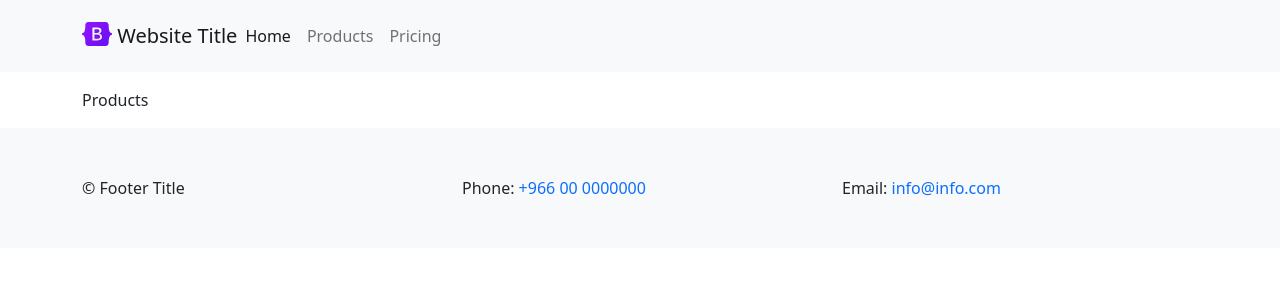
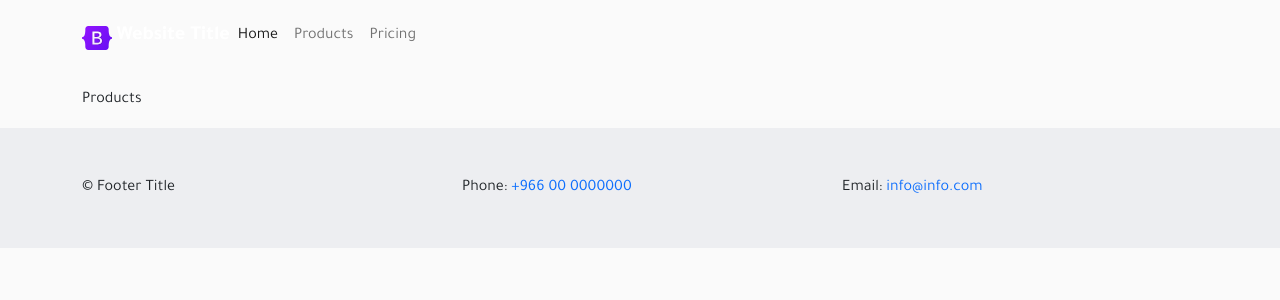
Before and after one commit to asim3/django-template, a Django app: template setup/apps/templates/products/home.html in a window 1280 px wide. Shown: the top 300 px of the page. Run offline with Django 3.2, Linux system fonts and the light colour scheme; the template is opened without the code that fills it, so the values that code supplies are empty.

Commit message:
update home templates

```diff
--- a/setup/apps/templates/base/base.html
+++ b/setup/apps/templates/base/base.html
@@ -13,7 +13,7 @@
   <body style="direction: ltr!important;text-align: left!important;">
 {% endif %}
 
-    <nav class="navbar navbar-expand-lg navbar-light bg-light">
+    <nav class="navbar navbar-expand-lg navbar-light bg-main-5">
 
         {% include "base/header.html" %}
 
@@ -50,7 +50,7 @@
 
 
 
-    <footer class="bg-light py-5">
+    <footer class="bg-main-bg py-5">
 
         {% include "base/footer.html" %}
 
--- a/setup/apps/templates/base/footer.html
+++ b/setup/apps/templates/base/footer.html
@@ -28,8 +28,6 @@
 </div>
 
 
-<script src="https://code.jquery.com/jquery-3.6.0.min.js" integrity="sha256-/xUj+3OJU5yExlq6GSYGSHk7tPXikynS7ogEvDej/m4=" crossorigin="anonymous"></script>
-<script src="https://cdn.jsdelivr.net/npm/bootstrap@5.0.2/dist/js/bootstrap.bundle.min.js" integrity="sha384-MrcW6ZMFYlzcLA8Nl+NtUVF0sA7MsXsP1UyJoMp4YLEuNSfAP+JcXn/tWtIaxVXM" crossorigin="anonymous"></script>
-
-
+<script type="text/javascript" charset="UTF-8" src="{% static 'js/jquery-3.6.0.min.js' %}"></script>
+<script type="text/javascript" charset="UTF-8" src="{% static 'js/bootstrap.min.js' %}"></script>
 <script type="text/javascript" charset="UTF-8" src="{% static 'js/main.js' %}"></script>
--- a/setup/apps/templates/base/head.html
+++ b/setup/apps/templates/base/head.html
@@ -1,10 +1,28 @@
 {% load static %}
 {% load i18n %}
+
+
 <head>
     <meta charset="utf-8">
+
     <meta name="viewport" content="width=device-width, initial-scale=1.0">
+
     <title>{% trans 'Website Title' %}</title>
+
+    <link rel="stylesheet" type="text/css" href="{% static 'css/bootstrap.min.css' %}"/>
     <link rel="stylesheet" type="text/css" href="{% static 'css/main.css' %}"/>
-    <link rel="stylesheet" href="https://cdn.jsdelivr.net/npm/bootstrap@5.0.2/dist/css/bootstrap.min.css" integrity="sha384-EVSTQN3/azprG1Anm3QDgpJLIm9Nao0Yz1ztcQTwFspd3yD65VohhpuuCOmLASjC" crossorigin="anonymous">
+
     <link rel="shortcut icon" href="{% static 'img/favicon.ico' %}">
+
+    <style>
+        @font-face {
+            font-family:'main-font-regular';
+            src: local('main-font-regular'), url('{% static 'fonts/Tajawal/Tajawal-Regular.ttf' %}') format('TrueType');
+        }
+
+        @font-face {
+            font-family:'main-font-bold';
+            src: local('main-font-bold'), url('{% static 'fonts/Tajawal/Tajawal-Bold.ttf' %}') format('TrueType');
+        }
+    </style>
 </head>
--- a/setup/apps/templates/base/header.html
+++ b/setup/apps/templates/base/header.html
@@ -4,7 +4,8 @@
 
 <div class="container">
 
-  <a class="navbar-brand m-0" href="#">
+
+  <a class="navbar-brand m-0 text-white font-bold" href="#">
     <img src="{% static 'img/logo.svg' %}" alt="" width="30" height="24"
       class="d-inline-block align-text-top">
     {% trans 'Website Title' %}
--- a/setup/apps/templates/base/messages.html
+++ b/setup/apps/templates/base/messages.html
@@ -4,7 +4,7 @@
 
 {% if messages %}
     {% for message in messages %}
-        <div class="alert alert-{{ message.tags }}">
+        <div class="alert alert-{{ message.tags }} mt-2">
 
             {{ message }}
 
@@ -15,7 +15,7 @@
 
 
 {% if message %}
-    <div class="alert alert-{{ message.tags }}">
+    <div class="alert alert-{{ message.tags }} mt-2">
 
         {{ message }}
 
```
